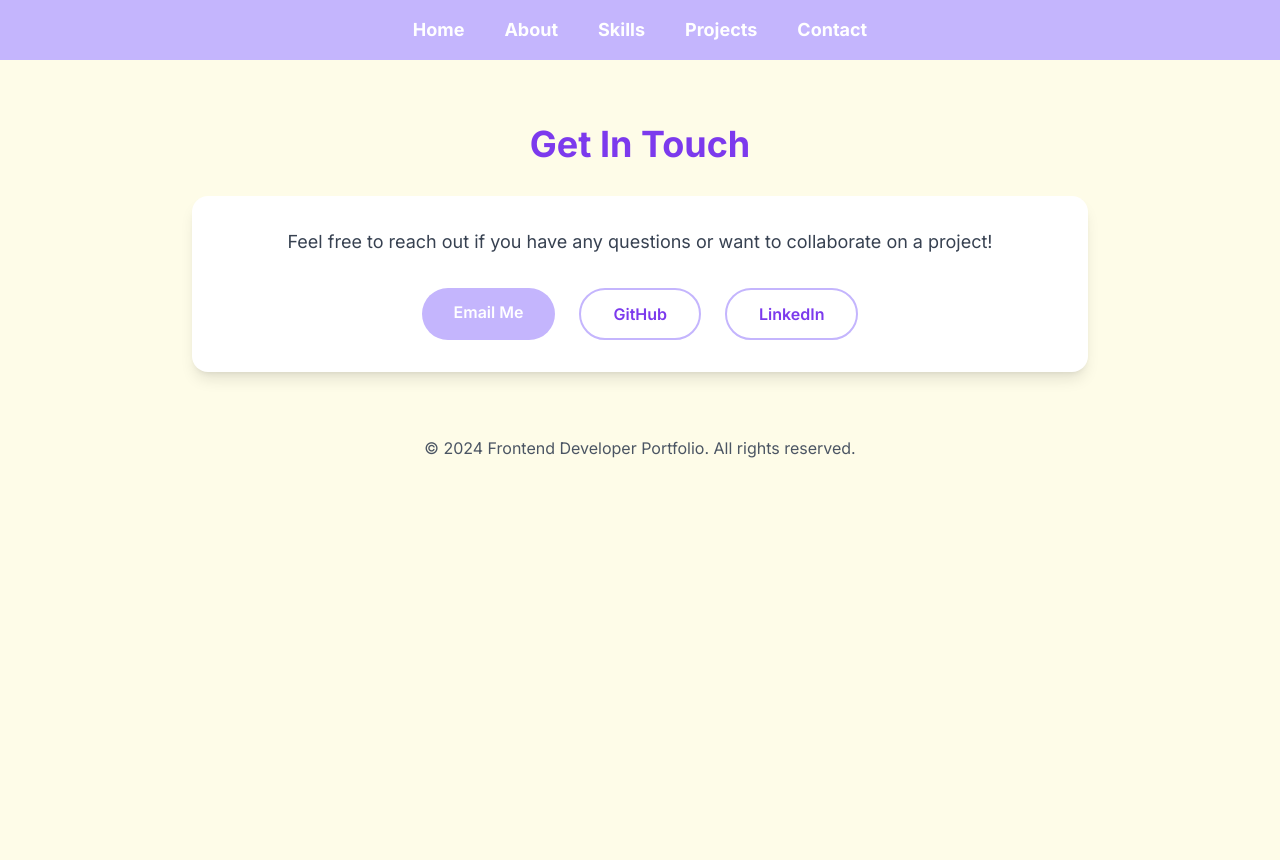
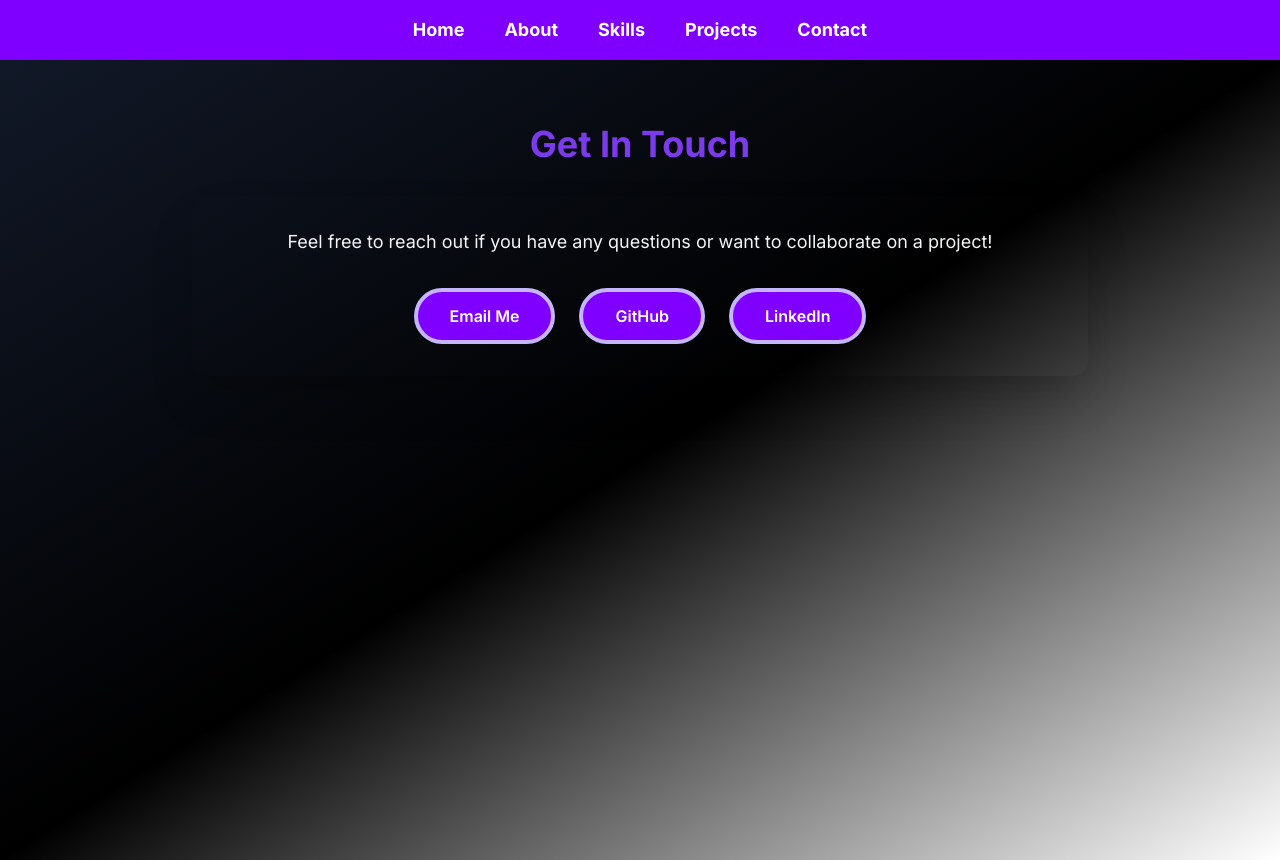
Before and after one commit to anik0103/Anik-s-Portfolio, a React (Create React App) app: page /contact in a window 1280 px wide. Built offline with nearby package versions, Linux system fonts and the light colour scheme.

Commit message:
feat: update styles and enhance UI elements across About, Contact, Home, Nav, and Projects components

```diff
--- a/src/Components/About/About.js
+++ b/src/Components/About/About.js
@@ -1,12 +1,12 @@
 function About() {
   return (
-    <section className="min-h-screen bg-[#FEFCE8] py-16 px-4">
+    <section className="min-h-screen bg-gradient-to-br from-gray-900 via-black to-gray-900] py-16 px-4">
       <div className="max-w-4xl mx-auto">
         <h2 className="text-4xl font-bold text-[#7C3AED] text-center mb-8">
           About Me
         </h2>
-        <div className="bg-white rounded-2xl shadow-lg p-8 border-l-4 border-[#C4B5FD]">
-          <p className="text-lg text-gray-700 leading-relaxed mb-4">
+        <div className="bg-transparent rounded-2xl shadow-2xl p-8 border-l-4 border-[#C4B5FD]">
+          <p className="text-lg text-gray-100 leading-relaxed mb-4">
             🎨 Front-End Developer | Crafting Engaging & Scalable Web
             Experiences I’m a passionate front-end developer with a strong focus
             on creating visually stunning, highly interactive, and user-friendly
@@ -14,24 +14,24 @@ function About() {
             and modern UI frameworks, I transform ideas into seamless digital
             experiences that captivate users.
           </p>
-          <h3><b>💡 What I Bring to the Table:</b></h3>
-          <p> ✅
+          <h3><b className="text-[#7C3AED]">💡 What I Bring to the Table:</b></h3>
+          <p className="text-lg text-gray-100 leading-relaxed mb-4"> ✅
             Pixel-perfect responsive web design ✅ Modern JavaScript frameworks
             (React,Next.js) ✅ Performance optimization for lightning-fast
             loading speeds ✅ Cross-browser compatibility & accessibility best
             practices ✅ Collaborative mindset—working with designers & backend
             teams
             </p>
-          <h3><b>🚀 Why Work With Me?</b></h3>
-          <p>
+          <h3><b className="text-[#7C3AED]">🚀 Why Work With Me?</b></h3>
+          <p className="text-lg text-gray-100 leading-relaxed mb-4">
             I love solving complex UI challenges and bringing creative ideas to
             life through clean, maintainable code. Staying updated with the
             latest front-end trends and technologies, I ensure that every
             project I work on meets high performance, accessibility, and design
             standards.
           </p>
-          <h3><b>📩 Let’s Connect!</b></h3>
-          <p>
+          <h3><b className="text-[#7C3AED]">📩 Let’s Connect!</b></h3>
+          <p className="text-lg text-gray-100 leading-relaxed mb-4">
             I’m always open to networking, discussing innovative projects, and
             collaborating on exciting web solutions. Let’s build something
             amazing together!
--- a/src/Components/Contact/Contact.js
+++ b/src/Components/Contact/Contact.js
@@ -1,27 +1,45 @@
 function Contact() {
   return (
-    <section className="min-h-screen bg-[#FEFCE8] py-16 px-4">
+    <section className="min-h-screen bg-gradient-to-br from-gray-900 via-black to-gray-900] py-16 px-4">
       <div className="max-w-4xl mx-auto">
-        <h2 className="text-4xl font-bold text-[#7C3AED] text-center mb-8">Get In Touch</h2>
-        <div className="bg-white rounded-2xl shadow-lg p-8">
-          <p className="text-lg text-gray-700 text-center mb-8">
-            Feel free to reach out if you have any questions or want to collaborate on a project!
+        <h2 className="text-4xl font-bold text-[#7C3AED] text-center mb-8">
+          Get In Touch
+        </h2>
+        <div className="bg-transparent rounded-2xl shadow-2xl p-8">
+          <p className="text-lg text-gray-100 text-center mb-8">
+            Feel free to reach out if you have any questions or want to
+            collaborate on a project!
           </p>
           <div className="flex flex-col md:flex-row justify-center gap-6">
-            <a href="mailto:adhikaryanik70@gmail.com?subject=Contact Inquiry&body=Hello, I want to ask about..." target="_blank" className="bg-[#C4B5FD] text-white px-8 py-3 rounded-full font-semibold hover:bg-[#A78BFA] transition-colors duration-300 text-center">
+            <a
+              href="mailto:adhikaryanik70@gmail.com?subject=Contact Inquiry&body=Hello, I want to ask about..."
+              target="_blank"
+              rel="noopener noreferrer"
+              className="bg-[#7F00FF] border-4 border-[#C4B5FD] text-white px-8 py-3 rounded-full font-semibold hover:bg-[#A78BFA] transition-colors duration-300 text-center"
+            >
               Email Me
             </a>
-            <a href="https://github.com/anik0103" target="_blank" rel="Github" className="border-2 border-[#C4B5FD] text-[#7C3AED] px-8 py-3 rounded-full font-semibold hover:bg-[#C4B5FD] hover:text-white transition-colors duration-300 text-center">
+            <a
+              href="https://github.com/anik0103"
+              target="_blank"
+              rel="noopener noreferrer"
+              className=" bg-[#7F00FF] border-4 border-[#C4B5FD] text-white px-8 py-3 rounded-full font-semibold hover:bg-[#C4B5FD] hover:text-white transition-colors duration-300 text-center"
+            >
               GitHub
             </a>
-            <a href="https://www.linkedin.com/in/anik-adhikary-6b1969238/" target="_blank" rel="noopener noreferrer" className="border-2 border-[#C4B5FD] text-[#7C3AED] px-8 py-3 rounded-full font-semibold hover:bg-[#C4B5FD] hover:text-white transition-colors duration-300 text-center">
+            <a
+              href="https://www.linkedin.com/in/anik-adhikary-6b1969238/"
+              target="_blank"
+              rel="noopener noreferrer"
+              className=" bg-[#7F00FF] border-4 border-[#C4B5FD] text-white px-8 py-3 rounded-full font-semibold hover:bg-[#C4B5FD] hover:text-white transition-colors duration-300 text-center"
+            >
               LinkedIn
             </a>
           </div>
         </div>
-        <footer className="text-center mt-16 text-gray-600">
+        {/* <footer className="text-center mt-16 text-gray-600">
           <p>© 2024 Frontend Developer Portfolio. All rights reserved.</p>
-        </footer>
+        </footer> */}
       </div>
     </section>
   );
--- a/src/Components/Home/Home.js
+++ b/src/Components/Home/Home.js
@@ -17,17 +17,7 @@ function Home() {
   }, []);
 
   return (
-    <section className="min-h-screen relative overflow-hidden bg-gradient-to-br from-[#FEFCE8] via-[#F5F0FF] to-[#FEFCE8]">
-      <div className="absolute top-20 left-10 w-64 h-64 bg-[#C4B5FD] opacity-20 rounded-full blur-3xl animate-pulse"></div>
-      <div className="absolute bottom-20 right-10 w-80 h-80 bg-[#A78BFA] opacity-15 rounded-full blur-xl animate-pulse"></div>
-      <div className="absolute top-32 right-32 w-4 h-4 bg-[#C4B5FD] rounded-full opacity-40 animate-pulse"></div>
-      <div className="absolute bottom-40 left-20 w-3 h-3 bg-[#A78BFA] rounded-full opacity-30 animate-pulse"></div>
-      <div className="absolute top-1/4 right-1/4 w-2 h-2 bg-[#7C3AED] rounded-full opacity-50 animate-pulse"></div>
-      <div className="absolute bottom-1/3 left-1/3 w-3 h-3 bg-[#C4B5FD] rounded-full opacity-40 animate-pulse"></div>
-      <div className="absolute top-1/3 left-10 w-2 h-2 bg-[#A78BFA] rounded-full opacity-50 animate-pulse"></div>
-      <div className="absolute bottom-1/4 right-20 w-3 h-3 bg-[#7C3AED] rounded-full opacity-30 animate-pulse"></div>
-      <div className="absolute top-1/2 left-20 w-2 h-2 bg-[#C4B5FD] rounded-full opacity-40 animate-pulse"></div>
-      <div className="absolute bottom-1/2 right-40 w-4 h-4 bg-[#A78BFA] rounded-full opacity-20 animate-pulse"></div>
+    <section className="min-h-screen relative overflow-hidden bg-gradient-to-br from-gray-900 via-black to-gray-900]">
       <div
         className="relative z-10 flex flex-col md:flex-row items-center justify-center min-h-screen px-4 gap-20 pt-24 md:pt-0"
         style={{
@@ -44,14 +34,18 @@ function Home() {
           </div>
         </div>
         <div className="text-center md:text-left">
-          <h1 className="text-5xl md:text-6xl font-bold text-[#7C3AED] mb-4">
-            Hi, I'm a Frontend Developer
+          <h1 className="text-5xl md:text-6xl font-bold text-[#7F00FF] mb-4">
+            <span className="text-white">Hi</span>, I'm a{" "}
+            <span className="text-white">Frontend</span> Developer
           </h1>
-          <p className="text-xl md:text-2xl text-gray-700 mb-4 max-w-2xl">
-            I build beautiful, responsive, and user-friendly web applications
+
+          <p className="text-xl md:text-2xl text-[#7F00FF] mb-4 max-w-2xl">
+            I build <span className="text-white">beautiful</span>,{" "}
+            <span className="text-white">responsive</span>, and{" "}
+            <span className="text-white">user-friendly</span> web applications
           </p>
           <div className="mb-8 max-w-2xl">
-            <p className="text-gray-600 mb-4">
+            <p className="text-gray-100 mb-4">
               A passionate frontend developer with expertise in React,
               JavaScript, and modern web technologies. I create seamless user
               experiences with clean code and creative solutions.
@@ -74,14 +68,14 @@ function Home() {
           <div className="flex flex-col sm:flex-row gap-4 justify-center md:justify-start">
             <a
               href="/projects"
-              className="bg-[#C4B5FD] text-white px-8 py-3 rounded-full font-semibold text-lg hover:bg-[#A78BFA] transition-all duration-300 transform hover:scale-105 shadow-lg inline-block"
+              className="bg-[#7F00FF] text-white px-8 py-3 rounded-full font-semibold text-lg hover:bg-[#A78BFA] transition-all duration-300 transform hover:scale-105 shadow-lg inline-block"
             >
               View My Work
             </a>
-              <a
+            <a
               href="/Anik-resume.pdf"
               download="Anik-Resume.pdf"
-              className="bg-[#C4B5FD] text-white px-8 py-3 rounded-full font-semibold text-lg hover:bg-[#A78BFA] transition-all duration-300 transform hover:scale-105 shadow-lg border-2 border-transparent hover:border-white/50 flex items-center gap-2"
+              className="bg-[#7F00FF] text-white px-8 py-3 rounded-full font-semibold text-lg hover:bg-[#A78BFA] transition-all duration-300 transform hover:scale-105 shadow-lg border-2 border-transparent hover:border-white/50 flex items-center gap-2"
             >
               📄 Download Resume
             </a>
--- a/src/Components/Navber/Nav.js
+++ b/src/Components/Navber/Nav.js
@@ -4,7 +4,7 @@ import { useState } from 'react';
 const Nav = () => {
   const [isOpen, setIsOpen] = useState(false);
     return (
-        <nav className="bg-[#C4B5FD] py-4 shadow-md">
+        <nav className="bg-[#7F00FF] py-4 shadow-md">
           <div className="max-w-6xl mx-auto px-4">
             <div className="flex justify-between items-center">
               {/* Logo or empty for center align simulation */}
```
Also changed, not shown: src/Components/Projects/Projects.js (+78 -64 lines).
